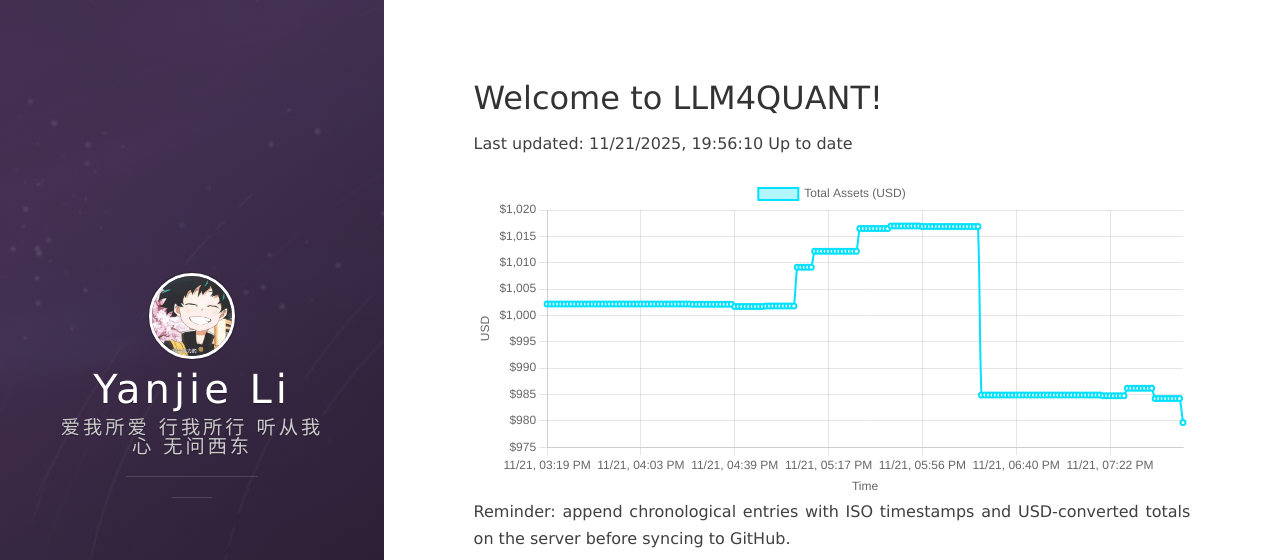
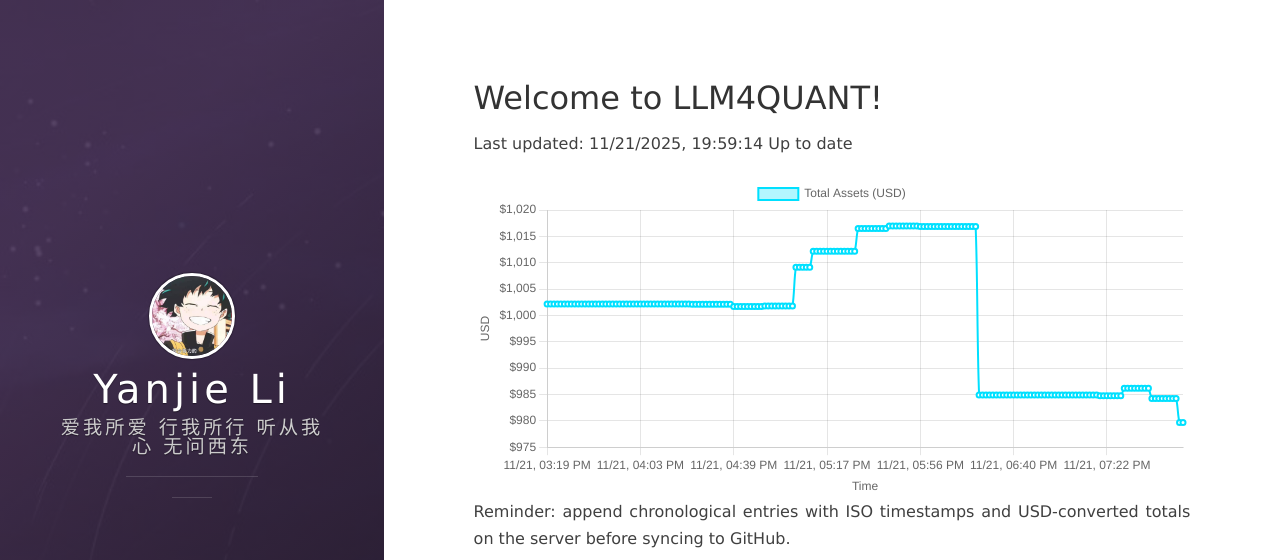
Before and after one commit to leeyegy/leeyegy.github.io, a Jekyll site: the page built from live-trading.html, in a window 1280 px wide and 1000 px high. Shown: the top 560 px of the window. Built offline with Jekyll 4.4.1, drawn with Linux system fonts in a browser that asks for light colours; nearby versions of some CDN libraries.

Commit message:
AccountMonitor: update balance history 2025-11-22T03:59:14+08:00

```diff
--- a/assets/data/binance/balance-history.json
+++ b/assets/data/binance/balance-history.json
@@ -1,5 +1,5 @@
 {
-  "generatedAt": "2025-11-22T03:56:10+08:00",
+  "generatedAt": "2025-11-22T03:59:14+08:00",
   "asset": "total_usd_value",
   "history": [
     {
@@ -737,6 +737,10 @@
     {
       "timestamp": "2025-11-22T03:56:10+08:00",
       "totalUsd": 979.68196742
+    },
+    {
+      "timestamp": "2025-11-22T03:59:14+08:00",
+      "totalUsd": 979.68196742
     }
   ]
 }
```
